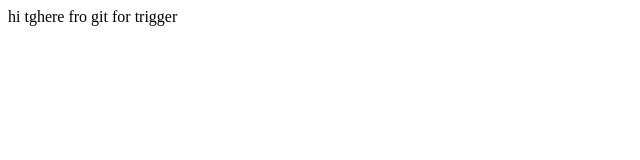
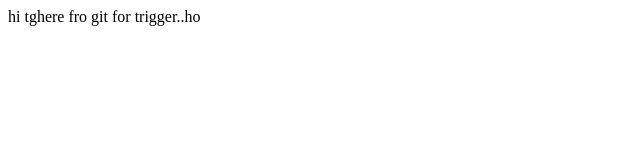
Before and after one commit to microbhackthon/dockertest, a plain HTML site: page index.html in a window 1280 px wide. Shown: the full height of the page, 0-640 px from the left. Drawn offline with Linux system fonts and the light colour scheme.

Commit message:
Update index.html

```diff
--- a/index.html
+++ b/index.html
@@ -1,3 +1,3 @@
 <html>
-<body>hi tghere fro git for trigger</body>
+<body>hi tghere fro git for trigger..ho</body>
 </html>
```
